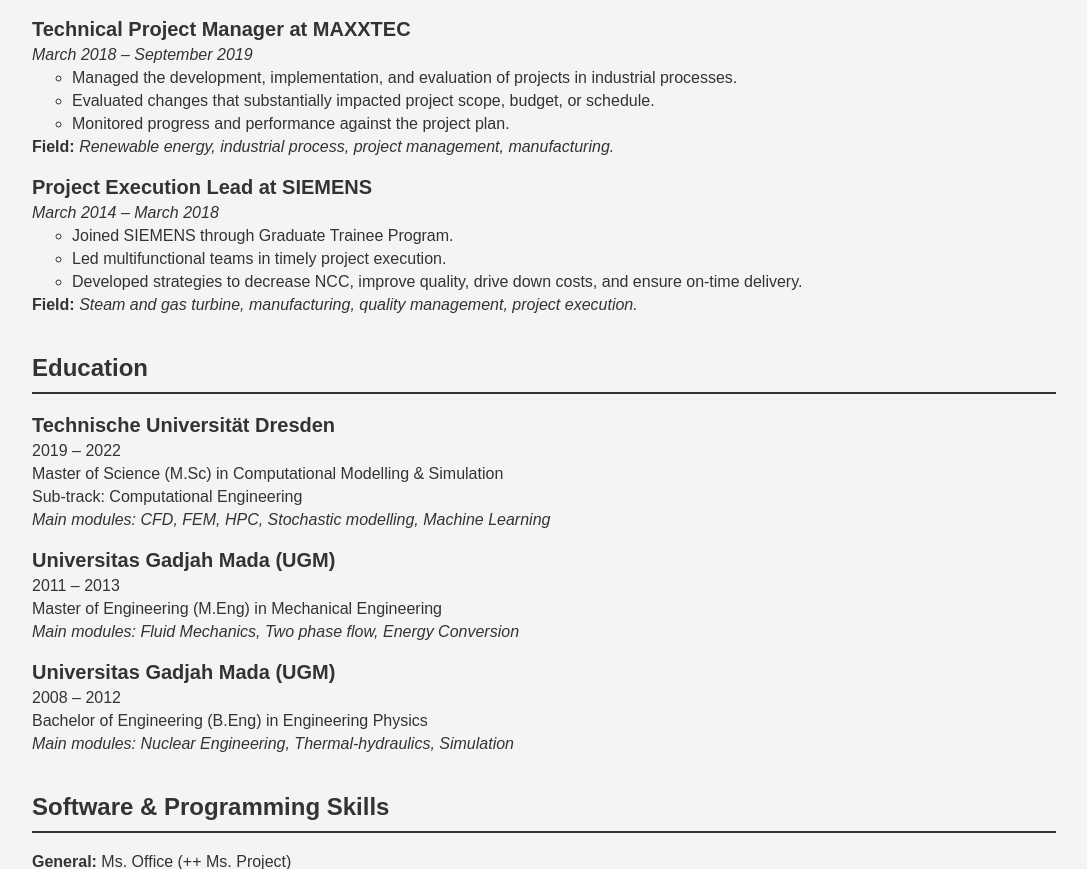
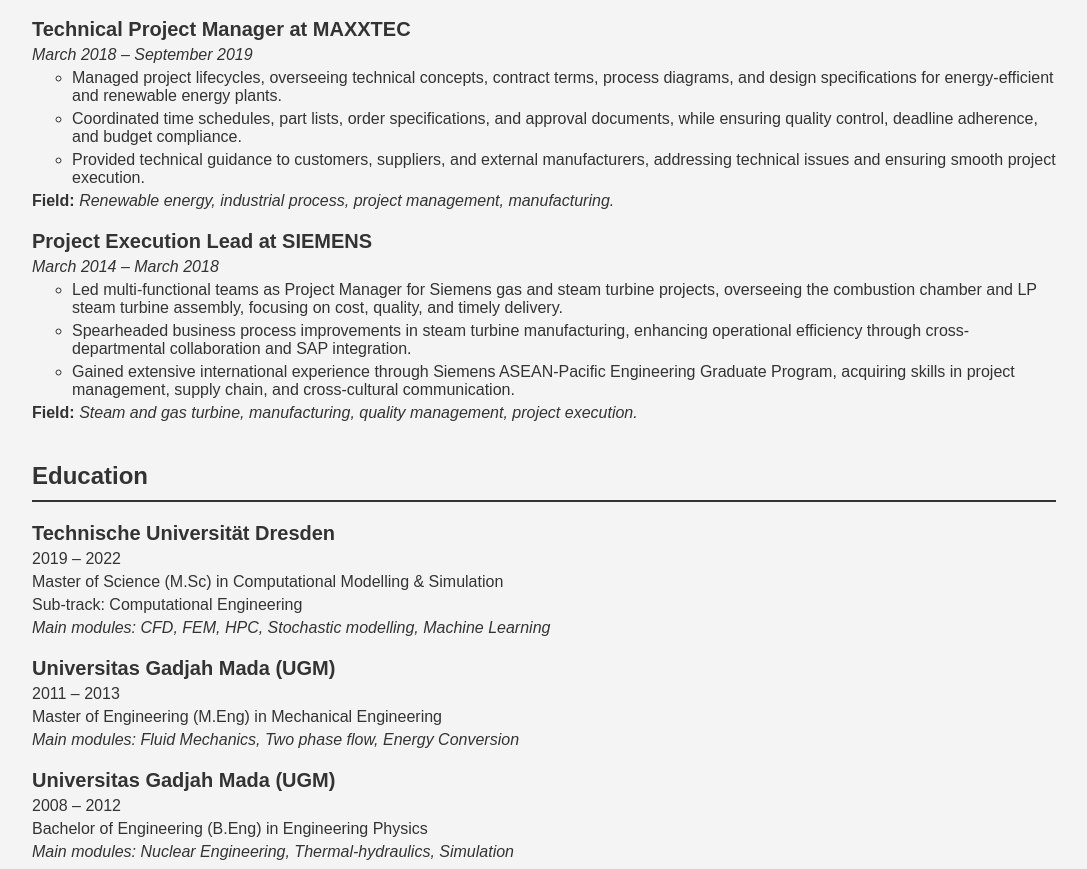
Before and after one commit to barliangumay/barlian.github.io, a plain HTML site: page index.html in a window 1280 px wide. Shown: the part 1031-1900 px from the top of the page, without its empty margins (96-1183 px from the left). Drawn offline with Linux system fonts and the light colour scheme.

Commit message:
Update index.html

```diff
--- a/index.html
+++ b/index.html
@@ -182,9 +182,9 @@
                         <h3>Technical Project Manager at MAXXTEC</h3>
                         <span><i>March 2018 – September 2019</i></span>
                         <ul>
-                        <p><li>Managed the development, implementation, and evaluation of projects in industrial processes.</li></p>
-                        <p><li>Evaluated changes that substantially impacted project scope, budget, or schedule.</li></p>
-                        <p><li>Monitored progress and performance against the project plan.</li></p>
+                        <p><li>Managed project lifecycles, overseeing technical concepts, contract terms, process diagrams, and design specifications for energy-efficient and renewable energy plants.</li></p>
+                        <p><li>Coordinated time schedules, part lists, order specifications, and approval documents, while ensuring quality control, deadline adherence, and budget compliance.</li></p>
+                        <p><li>Provided technical guidance to customers, suppliers, and external manufacturers, addressing technical issues and ensuring smooth project execution.</li></p>
                         </ul>
                         <span><strong>Field:</i></strong>
                         <span><i>Renewable energy, industrial process, project management, manufacturing.</i></span>
@@ -195,9 +195,9 @@
                         <h3>Project Execution Lead at SIEMENS</h3>
                         <span><i>March 2014 – March 2018</i></span>
                         <ul>
-                        <p><li>Joined SIEMENS through Graduate Trainee Program.</li></p>
-                        <p><li>Led multifunctional teams in timely project execution.</li></p>
-                        <p><li>Developed strategies to decrease NCC, improve quality, drive down costs, and ensure on-time delivery.</li></p>
+                        <p><li>Led multi-functional teams as Project Manager for Siemens gas and steam turbine projects, overseeing the combustion chamber and LP steam turbine assembly, focusing on cost, quality, and timely delivery.</li></p>
+                        <p><li>Spearheaded business process improvements in steam turbine manufacturing, enhancing operational efficiency through cross-departmental collaboration and SAP integration.</li></p>
+                        <p><li>Gained extensive international experience through Siemens ASEAN-Pacific Engineering Graduate Program, acquiring skills in project management, supply chain, and cross-cultural communication.</li></p>
                         </ul>
                         <span><strong>Field:</i></strong>
                         <span><i>Steam and gas turbine, manufacturing, quality management, project execution.</i></span>
```
